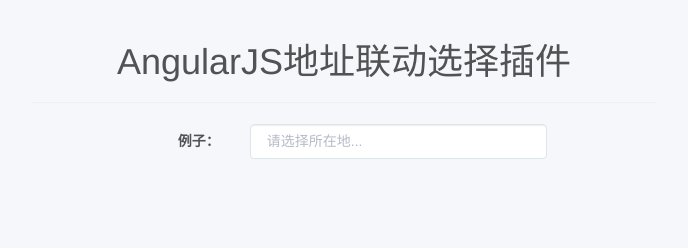
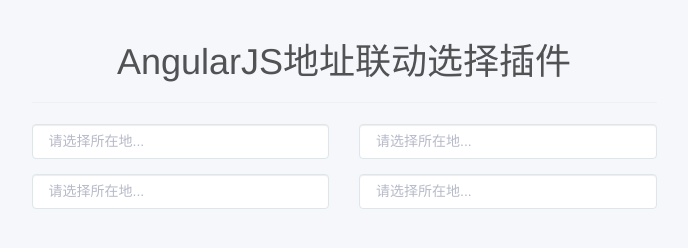
Before and after one commit to chenruchang/angular-city-select, a plain HTML site: page index.html in a window 1280 px wide. Shown: the whole page, without its empty margins (296-984 px from the left). Drawn offline with Linux system fonts and the light colour scheme.

Commit message:
enable instances and optimize the show position

```diff
--- a/index.html
+++ b/index.html
@@ -4,7 +4,7 @@
     <meta charset="UTF-8">
     <title>AngularJS地址联动选择插件</title>
 
-    <link rel="stylesheet" href="css/bootstrap/bootstrap.css" />
+    <link rel="stylesheet" href="css/bootstrap/bootstrap.css"/>
 </head>
 <body ng-controller="SelectCityCtrl">
 <div class="row">
@@ -15,9 +15,19 @@
 
         <form class="form-horizontal">
             <div class="form-group">
-                    <label class="col-md-4 control-label">例子：</label>
                 <div class="col-md-6">
-                        <input select-city ng-model="address" placeholder="请选择所在地..." type="text" class="form-control" />
+                    <input select-city ng-model="address1" placeholder="请选择所在地..." type="text" class="form-control"/>
+                </div>
+                <div class="col-md-6">
+                    <input select-city ng-model="address2" placeholder="请选择所在地..." type="text" class="form-control"/>
+                </div>
+            </div>
+            <div class="form-group">
+                <div class="col-md-6">
+                    <input select-city ng-model="address3" placeholder="请选择所在地..." type="text" class="form-control"/>
+                </div>
+                <div class="col-md-6">
+                    <input select-city ng-model="address4" placeholder="请选择所在地..." type="text" class="form-control"/>
                 </div>
             </div>
         </form>
--- a/js/city-select.js
+++ b/js/city-select.js
@@ -26,12 +26,15 @@
                 if (!!popup.domNode) {
                   popup.domNode.css({
                     top: element.offset().top + element.height() * 2,
-                    'margin-left': -popup.domNode.width() / 2
+                    left: element.offset().left
                   });
                 }
               },
               init: function () {
                 element.on('click', function (event) {
+
+                  angular.element('.city-select-container').hide();
+
                   popup.domNode.show();
                   popup.resize();
 
--- a/template/template.html
+++ b/template/template.html
@@ -51,7 +51,7 @@
     }
 </style>
 
-<div class="select-address form-inline">
+<div class="city-select-container select-address form-inline">
     <div class="select-address-container">
         <ul>
             <li>
```
Also changed, not shown: image/instances.png (added), 1 other file. Lines whose indentation alone changed are shown as unchanged.
